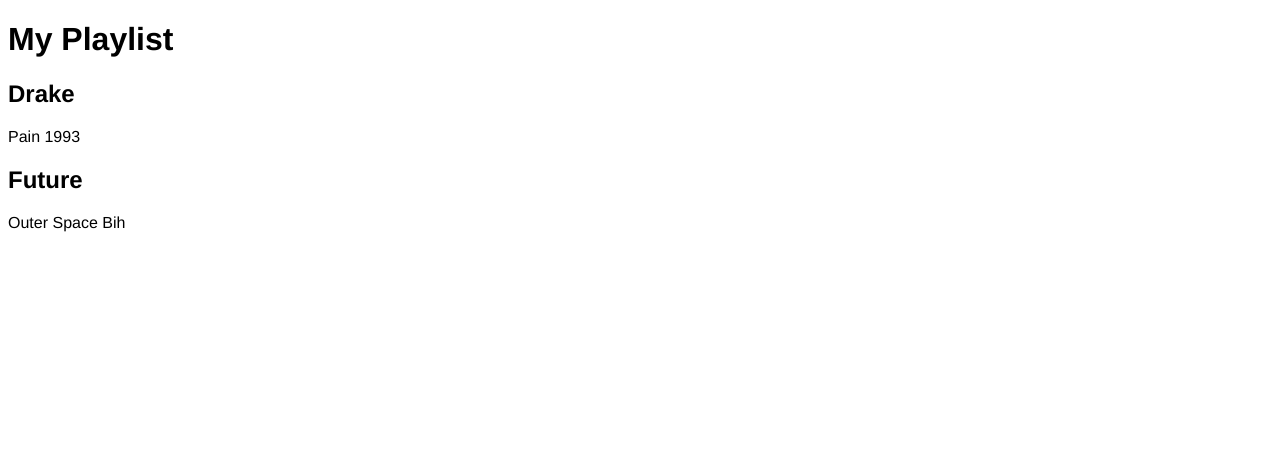
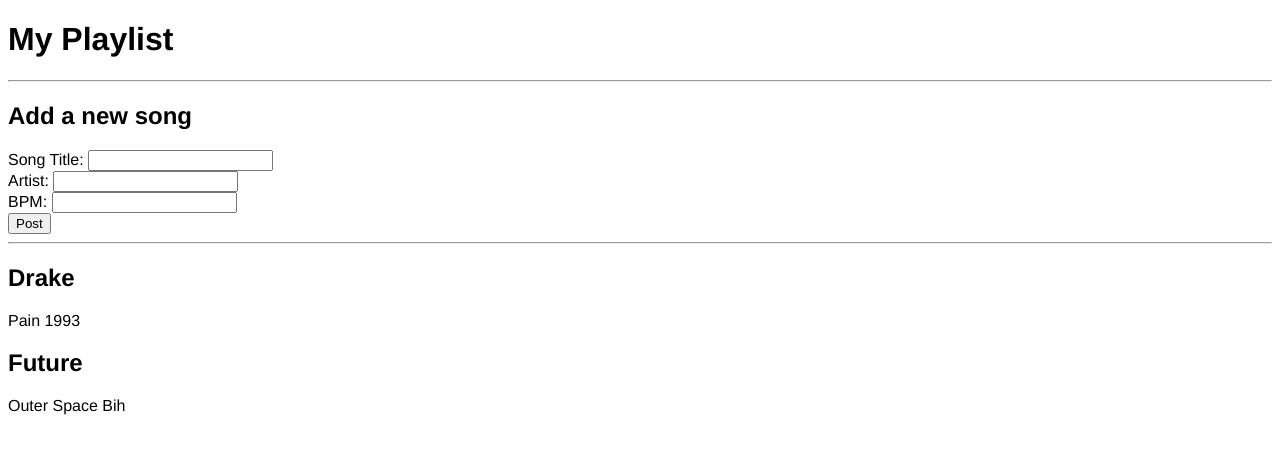
Before and after one commit to Aphilay/beats-for-fitness, a Flask app: page /playlist in a window 1280 px wide. Shown: the top 454 px of the page. Run offline with Flask 2, Linux system fonts and the light colour scheme.

Commit message:
created form to submit songs

```diff
--- a/templates/playlist.html
+++ b/templates/playlist.html
@@ -4,6 +4,19 @@
 
 <h1>My Playlist</h1>
 
+<hr />
+<h2>Add a new song</h2>
+<form action="/song" method="POST">
+  Song Title: <input type="text" name="title" id="title" />
+  <br />
+  Artist: <input type="text" name="artist" id="artist" />
+  <br />
+  BPM: <input type="text" name="bpm" id="bpm" />
+  <br />
+  <input type="submit" value="Post" />
+</form>
+<hr />
+
 {% for playlist in playlists %}
 <h2>{{playlist.artist}}</h2>
 <p>{{playlist.song}}</p>
```
